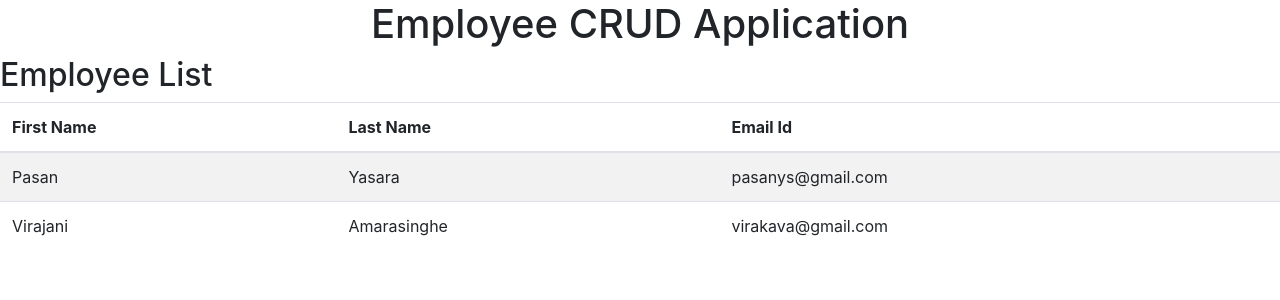
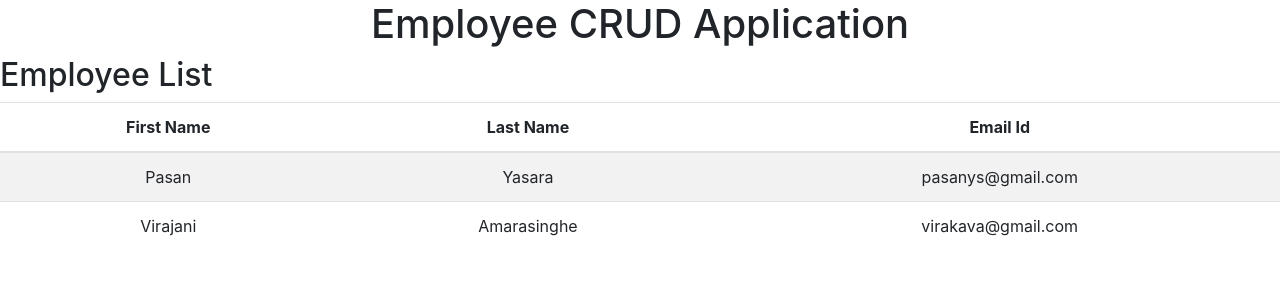
Before and after one commit to pasanyasaras/EmployeeCRUD-frondend, an Angular app: page / in a window 1280 px wide. Shown: the top 300 px of the page. Built offline with nearby package versions, Linux system fonts and the light colour scheme.

Commit message:
creating employee service

```diff
--- a/src/app/employee-list/employee-list.component.html
+++ b/src/app/employee-list/employee-list.component.html
@@ -1,5 +1,5 @@
 <h2>Employee List</h2>
-<table class="table table-striped">
+<table class="table table-striped text-center">
     <thead>
         <tr>
             <th>First Name</th>
```
Also changed, not shown: src/app/employee.service.ts (added, +9 -0 lines), 1 other file (tests, documents, lock files or other folders).
